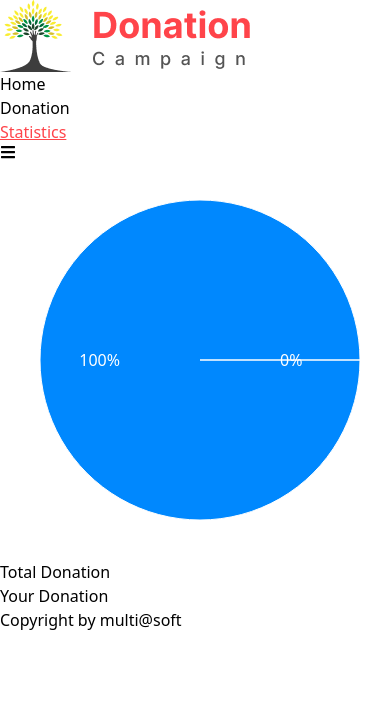
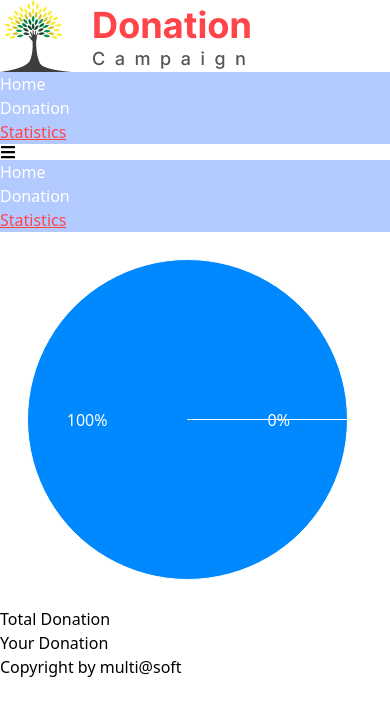
Before and after one commit to sakil-sagor/donation-campaign-b8-a8, a React (Vite) app: page /statistics in a window 390 px wide. Shown: the top 716 px of the page. Built offline with nearby package versions, Linux system fonts and the light colour scheme.

Commit message:
fix navbar scroll and responsive issue in statistics page

```diff
--- a/src/App.css
+++ b/src/App.css
@@ -6,6 +6,15 @@ a.active {
 .banner-container {
     background: linear-gradient(rgba(255, 255, 255, 0.9), rgba(255, 255, 255, 0.9)),
         url('/src/assets/Rectangle4281.png') center/cover no-repeat;
+}
+
+
+@media only screen and (max-width: 767px) {
+    .nav-bg {
+        background-color: #0051ff4d;
+        color: white
+    }
+
 }
 
 .detials-bg {
--- a/src/components/Donation/SingleCard.jsx
+++ b/src/components/Donation/SingleCard.jsx
@@ -4,13 +4,13 @@ import { Link } from 'react-router-dom';
 const SingleCard = ({ card }) => {
     const { id, imgur2, category, title, price, color } = card;
     return (
-        <div className={`${color.background}   rounded-md  flex  items-center`}>
+        <div className={`${color.background}    rounded-md  flex  items-center`}>
             <div className='mr-4'>
                 <img className='w-full h-full' src={imgur2} alt="" />
             </div>
-            <div>
-                <span className={`${color.text} ${color.button}   rounded px-2 py-1`}>{category}</span>
-                <h2 className='font-bold text-xl'>{title}</h2>
+            <div className=''>
+                <span className={`${color.text} ${color.button}  rounded px-2 py-1`}>{category}</span>
+                <h2 className='font-bold  md:text-xl'>{title}</h2>
                 <h3 className={`${color.text} font-bold  rounded px-2 py-1`}>${price}</h3>
                 <Link to={`card/${id}`}>  <button className={`${color.button_bg} text-white rounded px-2 py-1`} >View Details</button></Link>
             </div>
--- a/src/components/Navbar/LinkBar.jsx
+++ b/src/components/Navbar/LinkBar.jsx
@@ -1,10 +1,10 @@
 import React from 'react';
 import { NavLink } from 'react-router-dom';
 
-const LinkBar = ({ route }) => {
+const LinkBar = ({ route, open, setOpen }) => {
     return (
-        <li className='ml-2 mt-6 md:mt-0 active'>
-            <NavLink to={route?.path}>{route?.name}</NavLink>
+        <li className='ml-2 mt-10 md:mt-0 active border md:border-0  nav-bg '>
+            <NavLink className="block py-2" onClick={() => setOpen(!open)} to={route?.path}>{route?.name}</NavLink>
         </li>
     );
 };
--- a/src/components/Navbar/Navbar.jsx
+++ b/src/components/Navbar/Navbar.jsx
@@ -1,5 +1,5 @@
 import { useState } from "react";
-import { FaBars, FaChevronLeft } from "react-icons/fa";
+import { FaBars } from "react-icons/fa";
 import imgLogo from './../../assets/Logo.png';
 import LinkBar from "./LinkBar";
 
@@ -35,9 +35,9 @@ const Navbar = () => {
                         <div onClick={() => setOpen(!open)}>
                             {
                                 open ?
-                                    <FaBars className='md:hidden  text-2xl font-bold'></FaBars>
+                                    <FaBars className='md:hidden  text-3xl text-green-800 font-bold'></FaBars>
                                     :
-                                    <FaChevronLeft className='md:hidden  text-2xl font-bold'></FaChevronLeft>
+                                    <span className="text-3xl font-bold bg-red-500 hover:bg-red-600 hover:text-4xl text-white px-2 rounded ">X</span>
                             }
                         </div>
 
@@ -45,18 +45,15 @@ const Navbar = () => {
                     </div>
                 </div>
                 <div className='md:hidden'>
-                    {
-                        !open ?
-                            <ul className={` fixed text-center space-y-5 text-black duration-1000 transition-all top-16 mt-1 h-screen transf w-3/4 bg-pink-500  ${!open ? "left-0 " : "left-96"}`}>
-                                {
-                                    routes.map(route => (
-                                        <LinkBar key={route.id} route={route}></LinkBar>
-                                    ))
-                                }
-                            </ul>
-                            :
-                            ''
-                    }
+
+                    <ul className={` fixed text-center space-y-5 text-black duration-1000 pr-2 top-24 mt-1 h-screen  w-3/4 opacity-95 bg-green-900  ${!open ? " left-0" : "left-[-400px] "}`}>
+                        {
+                            routes.map(route => (
+                                <LinkBar open={open} setOpen={setOpen} key={route.id} route={route}></LinkBar>
+                            ))
+                        }
+                    </ul>
+
                 </div>
             </div>
         </div >
--- a/src/components/Statistics/Statistics.jsx
+++ b/src/components/Statistics/Statistics.jsx
@@ -34,7 +34,7 @@ const Statistics = () => {
         <div className='container mx-auto px-2 h-screen'>
             <div className="py-12 flex flex-col items-center">
 
-                <PieChart width={400} height={400}>
+                <PieChart width={375} height={375}>
                     <Pie
                         data={data}
                         cx="50%"
@@ -50,8 +50,8 @@ const Statistics = () => {
                         ))}
                     </Pie>
                 </PieChart>
-                <div className='flex space-x-6'>
-                    <div className='flex'>
+                <div className='md:flex  md:space-x-6'>
+                    <div className='flex mb-4'>
                         <span className='text-[#0088FE] font-bold mr-2'>Total Donation</span>
                         <div className='px-8 bg-[#0088FE] py-0 rounded'></div>
                     </div>
```
